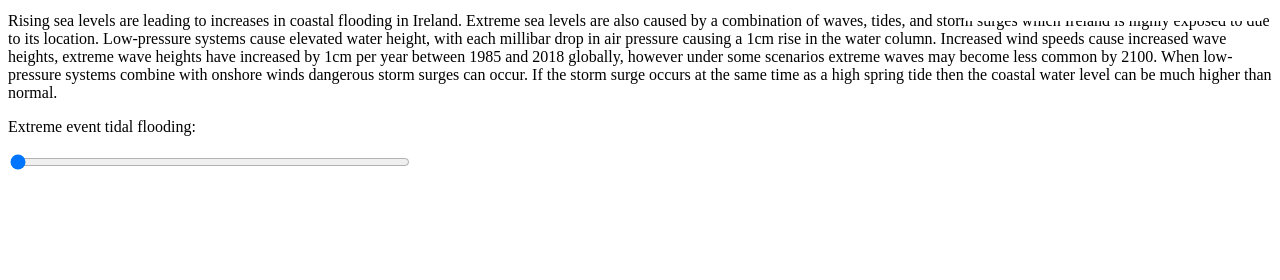
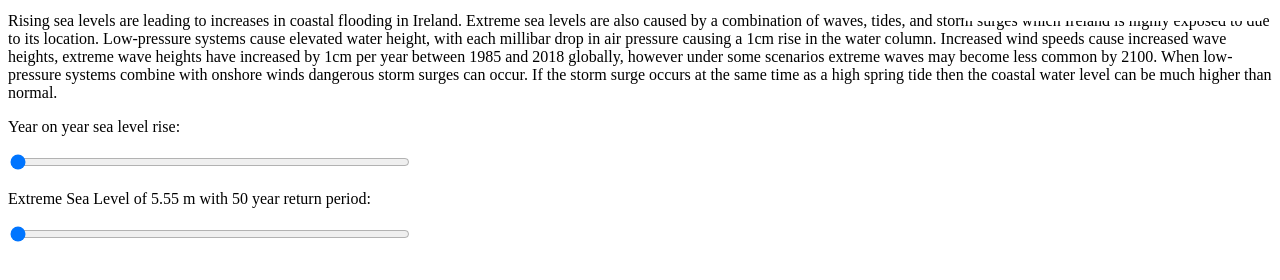
Before and after one commit to at126-notbot/UCD, a plain HTML site: page index.html in a window 1280 px wide. Shown: the part 68-348 px from the top of the page. Drawn offline with nearby package versions, Linux system fonts and the light colour scheme.

Commit message:
Update index.html

```diff
--- a/index.html
+++ b/index.html
@@ -54,9 +54,12 @@
 </model-viewer>
 
     <div class="controls">
-
         <div>
-            <p>Extreme event tidal flooding: <span id="sea2-value"></span></p>
+            <p>Year on year sea level rise: <span id="sea1-value"></span></p>
+            <input id="sea1" type="range" style="width: 400px;" style="width: 100px;" min="0" max="2" step="0.01" value="0">
+        </div>
+        <div>
+            <p>Extreme Sea Level of 5.55 m with 50 year return period: <span id="sea2-value"></span></p>
             <input id="sea2" type="range" style="width: 400px;" style="width: 100px;" min="0" max="4" step="0.01" value="0">
         </div>
     </div>
```
